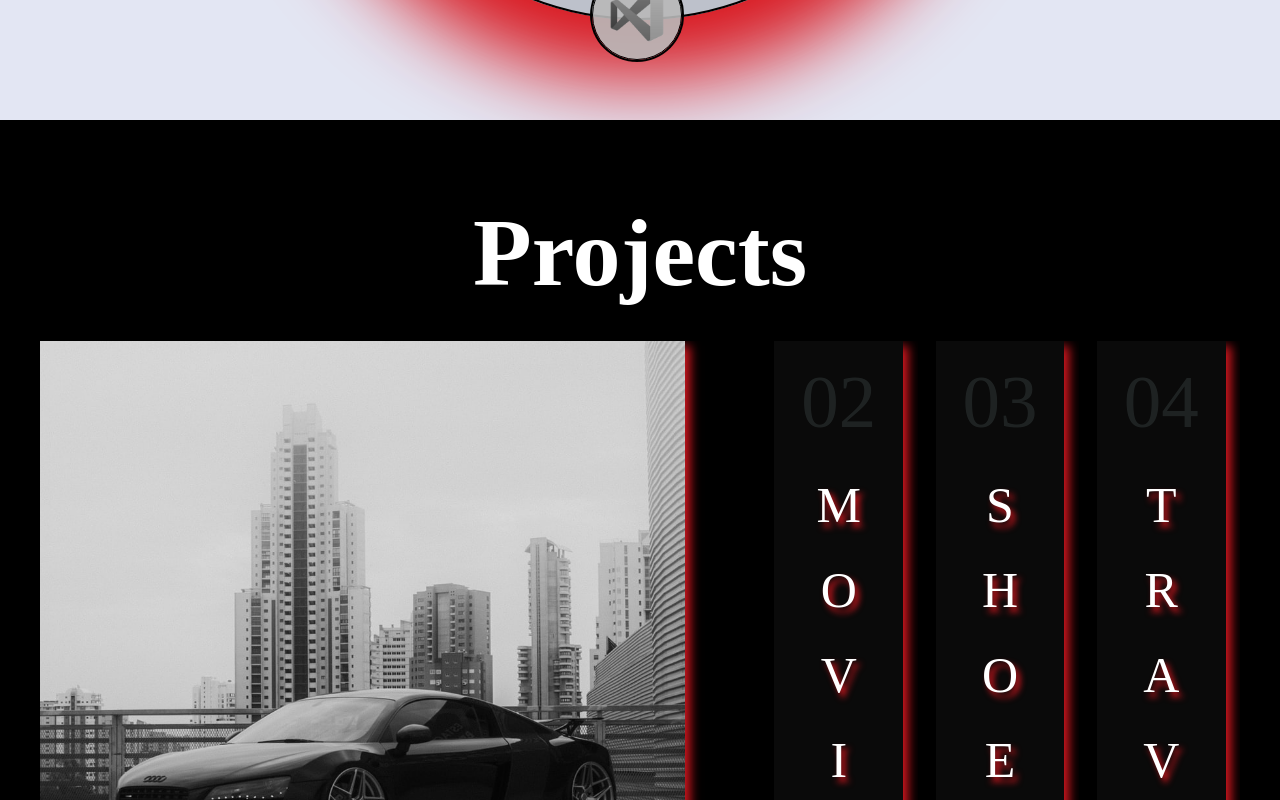
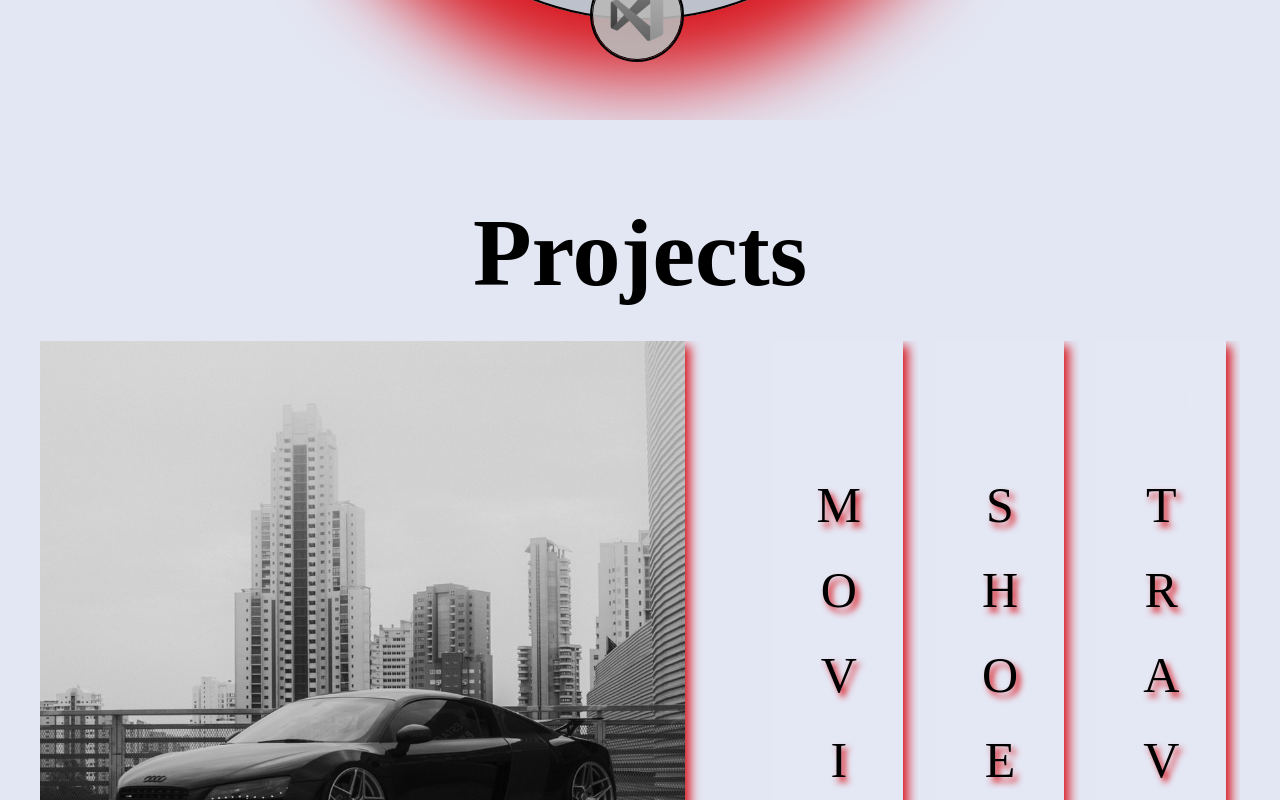
Before and after one commit to NathanDavids/PortfolioProject, a React (Vite) app: page / in a window 1280 px wide. Shown: the part 5680-6480 px from the top of the page. Built offline with nearby package versions, Linux system fonts and the light colour scheme; a web font is replaced by a local one.

Commit message:
Worked on Projects Light Mode

```diff
--- a/src/App.jsx
+++ b/src/App.jsx
@@ -15,7 +15,6 @@ function App() {
     <>
     <Navbar/>
     <Home/>
-    <Projects/>
     <Blog/>
     <Contact/>
     </>
--- a/src/components/home/home.jsx
+++ b/src/components/home/home.jsx
@@ -5,6 +5,7 @@ import About from '../about/about'
 import EducationAndExperience from '../education & experience/educationandexperience'
 import Experience from '../experience/experience';
 import Skills from '../skills/skills';
+import Projects from '../projects/projects';
 import Typed from 'typed.js'; // Import the Typed library
 import HomePicture from '../../assets/HomePicture.png'
 import { BsLinkedin } from 'react-icons/bs'
@@ -74,6 +75,7 @@ function home() {
     <EducationAndExperience isDarkMode={isDarkMode} />
     <Experience isDarkMode={isDarkMode} />
     <Skills isDarkMode={isDarkMode}/>
+    <Projects isDarkMode={isDarkMode}/>
     </>
   )
 }
--- a/src/components/projects/projects.css
+++ b/src/components/projects/projects.css
@@ -4,6 +4,28 @@
   --SecondaryTextColour: #D9171F;
   --BoxShadow: 0 2px 4px rgba(217, 23, 31, 1);
 }
+
+/* Light Mode */
+#projects.light{
+  background-color: #E3E6F3;
+}
+
+#projectsContainer.light{
+  background-color: #E3E6F3;
+}
+
+#projectsHeading{
+  color: black;
+}
+
+#listBox.light{
+  background-color: black;
+}
+
+#contentContainer.light{
+  color: black;
+}
+/* Main CSS */
 
 #projects{
   display: flex;
--- a/src/components/projects/projects.jsx
+++ b/src/components/projects/projects.jsx
@@ -7,7 +7,7 @@ import Project2 from '../../assets/Project2.jpg'
 import Project3 from '../../assets/Project3.jpg'
 import Project4 from '../../assets/Project4.jpg'
 
-function projects() {
+function projects({ isDarkMode }) {
   const [activeItem, setActiveItem] = useState(0);
   const wrapperRef = useRef<HTMLUListElement | null>(null);
 
@@ -35,21 +35,19 @@ function projects() {
 
   return (
     <>
-    <section id='projects'>
-    <div id='projectsContainer' className='flex h-full w-full items-center justify-center'>
+    <section id='projects' className={isDarkMode ? 'dark' : 'light'}>
+    <div id='projectsContainer' className={`flex h-full w-full items-center justify-center ${isDarkMode ? 'dark' : 'light'}`}>
       <div className='w-[1200px] max-w-full h-full max-h-full'>
-        <h1 className='flex justify-center font-bold text-8xl w-full text-center'>Projects</h1>
+        <h1 id='projectsHeading' className={`flex justify-center font-bold text-8xl w-full text-center ${isDarkMode ? 'dark' : 'light'}`}>Projects</h1>
         <ul className='group flex flex-col mt-10 md:h-[640px] md:flex-row md:gap-[1.5%]'>
           {List.map((Lists, index) => (
            <li id='contentContainer'
            onClick={() => setActiveItem(index)}
            aria-current={activeItem === index}
-           className={`relative md:w-[12%] md:[transition:width_var(--transition,200ms_ease-in)] md:hover:w-[12%] md:[&:not(:hover), &:not(:first),&:not(:last)]:group-hover:w-[7%] overflow-hidden [&[aria-current="true"]]:w-[60%] before:hidden md:before-block before:bg-red-300 before:top-0 before:bottom-0 before:left-[-10px] before:right-[-10px] before:absolute ${
-             activeItem === index ? 'active' : ''
-           }`}
+           className={`relative md:w-[12%] md:[transition:width_var(--transition,200ms_ease-in)] md:hover:w-[12%] md:[&:not(:hover), &:not(:first),&:not(:last)]:group-hover:w-[7%] overflow-hidden [&[aria-current="true"]]:w-[60%] before:hidden md:before-block before:bg-red-300 before:top-0 before:bottom-0 before:left-[-10px] before:right-[-10px] before:absolute ${activeItem === index ? 'active' : ''} ${isDarkMode ? 'dark' : 'light'}`}
            key={Lists.name}
          >
-           <div className='listBox relative h-[125px] md:h-[99%] w-[90%] overflow-hidden rounded-4xl mb-4'>
+           <div className={`listBox relative h-[125px] md:h-[99%] w-[90%] overflow-hidden rounded-4xl mb-4 ${isDarkMode ? 'dark' : 'light'}`}>
              <img id='websiteImg'
                className={`absolute right-0 max-w-none h-auto w-[150px] md:h-[640px] md:w-[800px] left-1/2 top-1/2 md:-translate-x-1/2 -translate-y-1/2 object-cover grayscale ${
                  activeItem === index ? 'opacity-1' : 'opacity-0'
```
